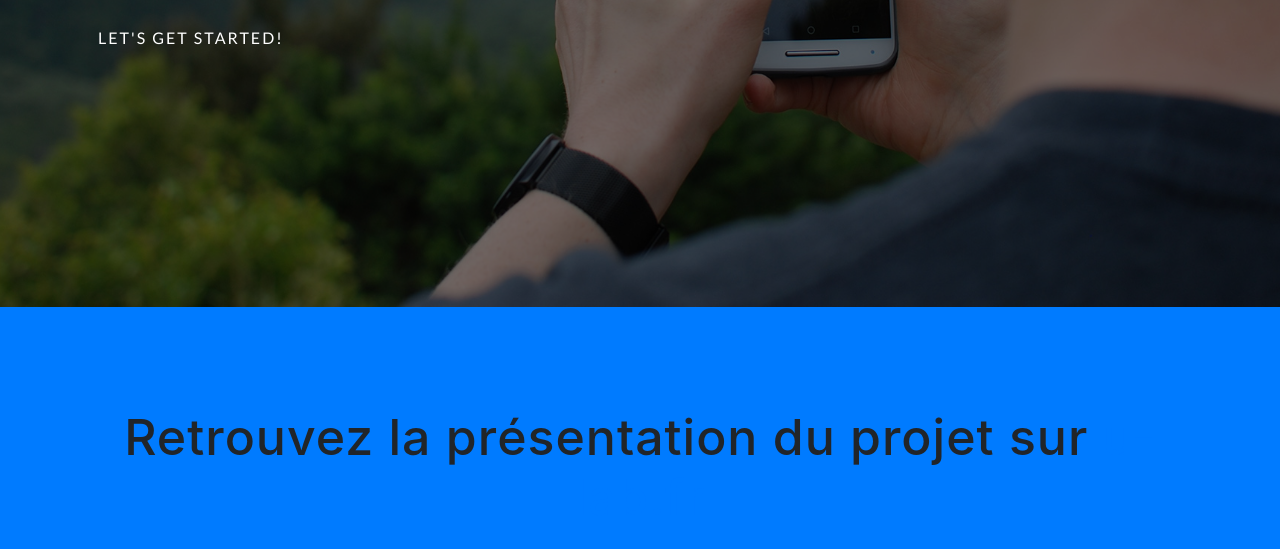
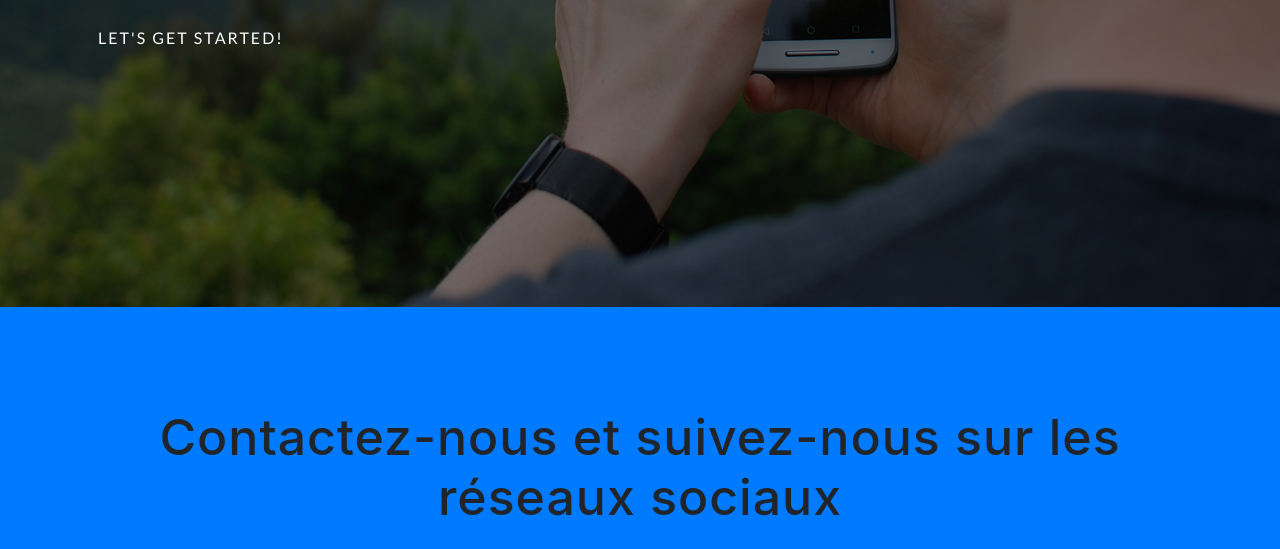
Before and after one commit to jb-boisseau/ulabsite, a website with bundled scripts: page index.html in a window 1280 px wide. Shown: the part 3087-3636 px from the top of the page. Built offline with nearby package versions, Linux system fonts and the light colour scheme; a web font is replaced by a local one.

Commit message:
Ligne 179

```diff
--- a/index.html
+++ b/index.html
@@ -176,7 +176,7 @@
 
     <section class="contact bg-primary" id="contact">
       <div class="container">
-        <h2>Retrouvez la présentation du projet sur <a href="http://u-lab.fr">u-lab.fr</a></h2>
+        <h2>Contactez-nous et suivez-nous sur les réseaux sociaux</h2>
         <ul class="list-inline list-social">
           <li class="list-inline-item social-twitter">
             <a href="https://twitter.com/U_LabInnov">
```
